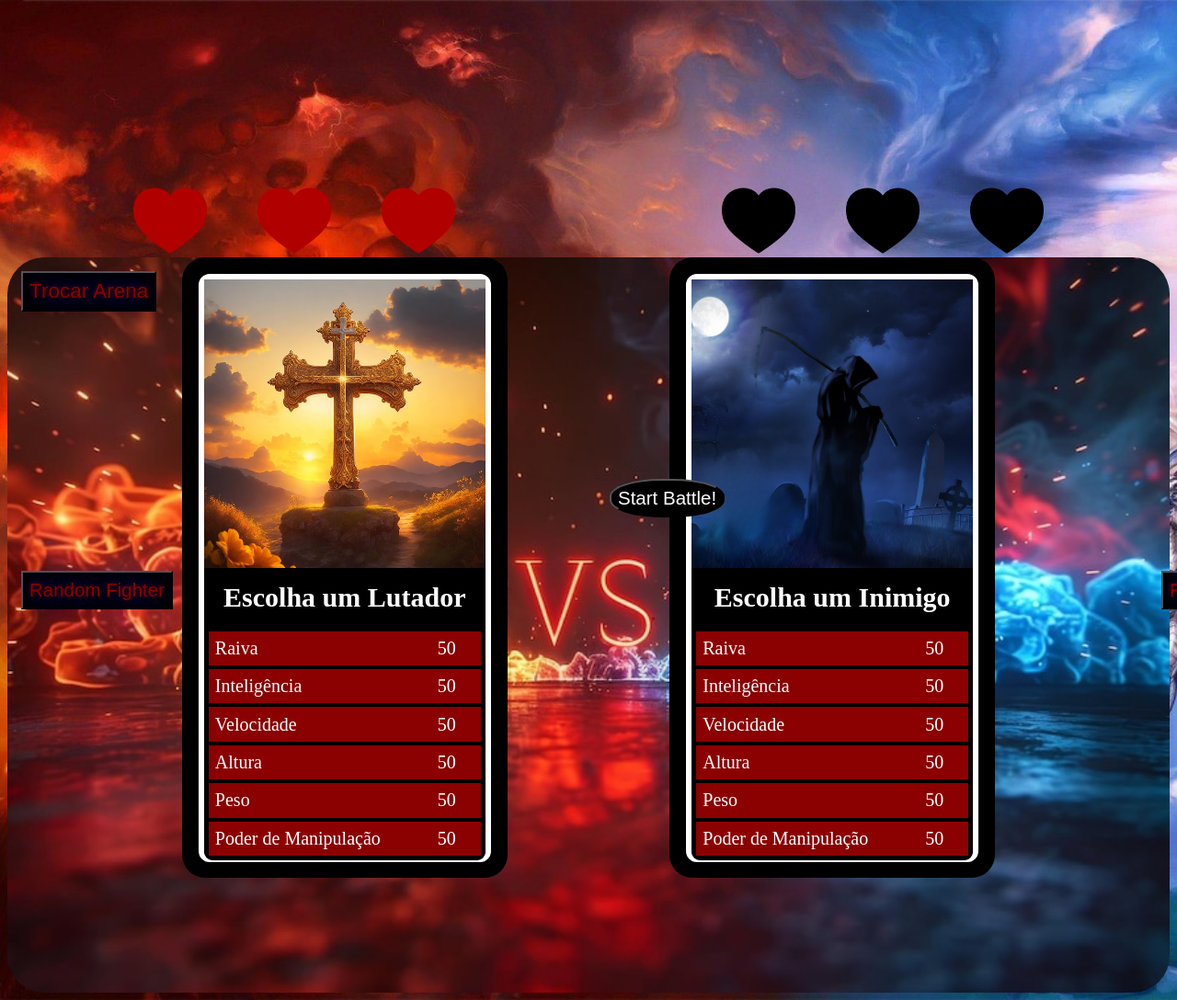
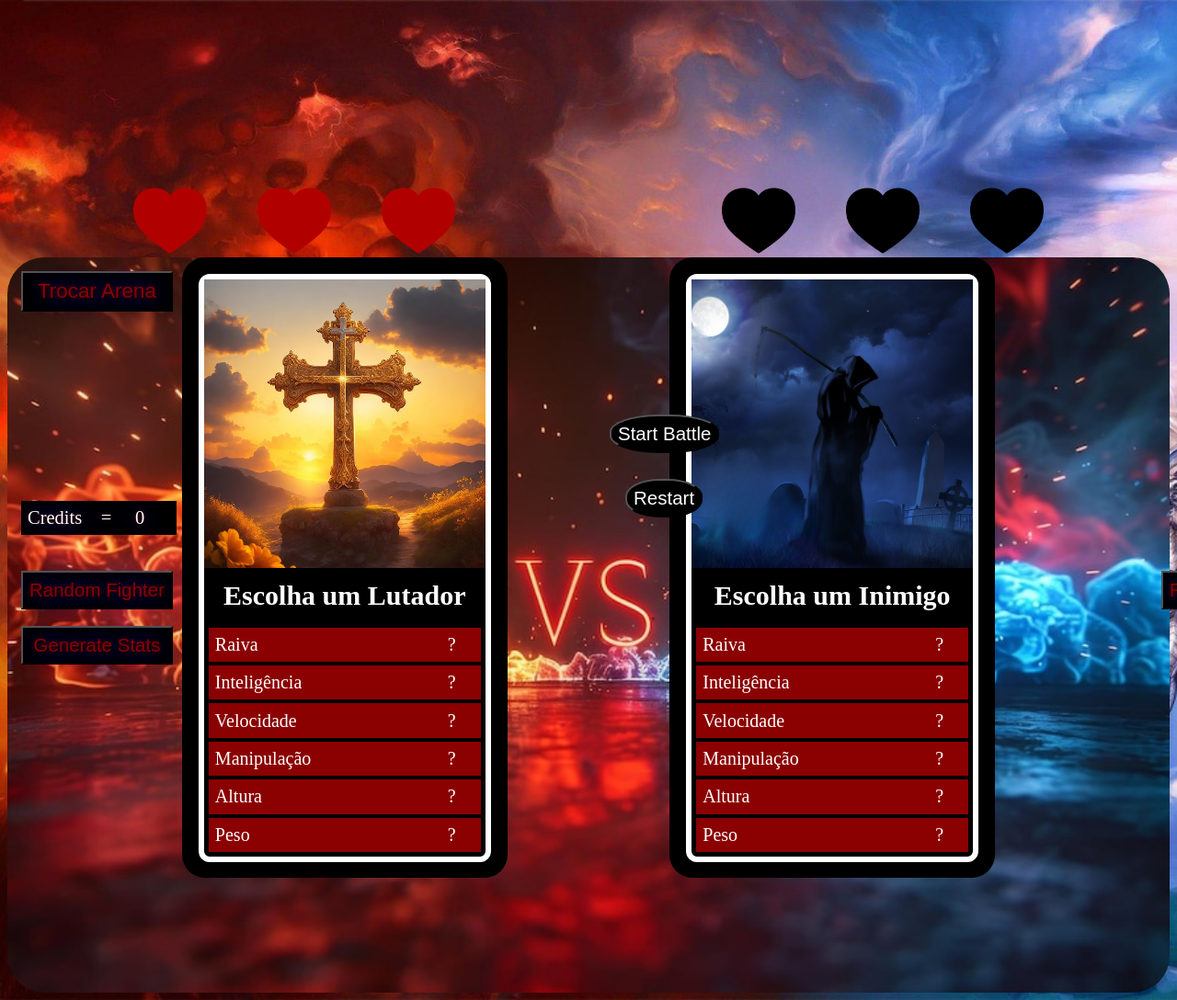
Before and after one commit to FelipeDDD/fightgame, a plain HTML site: page index.html in a window 1280 px wide. Shown: the top 1088 px of the page at 92% size. Drawn offline with Linux system fonts and the light colour scheme.

Commit message:
Small Update

```diff
--- a/index.html
+++ b/index.html
@@ -34,7 +34,11 @@
             </div>
           </div>
           <button id="randomFighterButton">Random Fighter</button>
+          <div class="creditsDiv">Credits&emsp;= &emsp;
+            <div id="credits">0</div>
+          </div>
           <button id="randomBossButton">Random Enemy</button>
+          <button id="randomStatsButton" data-original-text="Generate Stats">Generate Stats</button>
           <div class="ring">
             <div id="leftDiv" class="playDiv">
               <div id="cardDiv">
@@ -46,33 +50,34 @@
                   <div id="statsDiv" class="statsDiv">
                     <p>
                       <span id="statName">Raiva</span>
-                      <span class="statValue" id="str">50</span>
+                      <span class="statValue" id="str">?</span>
                     </p>
                     <p>
                       <span id="statName">Inteligência</span>
-                      <span class="statValue" id="int">50</span>
+                      <span class="statValue" id="int">?</span>
                     </p>
                     <p>
                       <span id="statName">Velocidade</span>
-                      <span class="statValue" id="spd">50</span>
+                      <span class="statValue" id="spd">?</span>
+                    </p>
+                    <p>
+                      <span id="statName">Manipulação</span>
+                      <span class="statValue" id="mStr">?</span>
                     </p>
                     <p>
                       <span id="statName">Altura</span>
-                      <span class="statValue" id="hei">50</span>
+                      <span class="statValue" id="hei">?</span>
                     </p>
                     <p>
                       <span id="statName">Peso</span>
-                      <span class="statValue" id="wgt">50</span>
-                    </p>
-                    <p>
-                      <span id="statName">Poder de Manipulação</span>
-                      <span class="statValue" id="mStr">50</span>
+                      <span class="statValue" id="wgt">?</span>
                     </p>
                   </div>
                 </div>
               </div>
             </div>
-            <button id="fightButton">Start Battle!</button>
+            <button id="fightButton">Start Battle</button>
+            <button id="restartButton">Restart</button>
             <div id="rightDiv" class="playDiv">
               <div id="cardDiv">
                 <div class="borderDiv">
@@ -83,27 +88,27 @@
                   <div id="statsDiv" class="statsDiv">
                     <p>
                       <span id="statName">Raiva</span>
-                      <span class="statValue" id="str2">50</span>
+                      <span class="statValue" id="str2">?</span>
                     </p>
                     <p>
                       <span id="statName">Inteligência</span>
-                      <span class="statValue" id="int2">50</span>
+                      <span class="statValue" id="int2">?</span>
                     </p>
                     <p>
                       <span id="statName">Velocidade</span>
-                      <span class="statValue" id="spd2">50</span>
+                      <span class="statValue" id="spd2">?</span>
+                    </p>
+                    <p>
+                      <span id="statName">Manipulação</span>
+                      <span class="statValue" id="mStr2">?</span>
                     </p>
                     <p>
                       <span id="statName">Altura</span>
-                      <span class="statValue" id="hei2">50</span>
+                      <span class="statValue" id="hei2">?</span>
                     </p>
                     <p>
                       <span id="statName">Peso</span>
-                      <span class="statValue" id="wgt2">50</span>
-                    </p>
-                    <p>
-                      <span id="statName">Poder de Manipulação</span>
-                      <span class="statValue" id="mStr2">50</span>
+                      <span class="statValue" id="wgt2">?</span>
                     </p>
                   </div>
                 </div>
--- a/script.js
+++ b/script.js
@@ -9,18 +9,48 @@ const centerDiv = document.getElementById("centerDiv");
 const rfButton = document.getElementById("randomFighterButton");
 const rbButton = document.getElementById("randomBossButton");
 const fButton = document.getElementById("fightButton");
+const rButton = document.getElementById("restartButton");
+const gsButton = document.getElementById("randomStatsButton");
+const creditsValue = document.getElementById("credits");
 const nameDiv = document.getElementById("cardNameDiv");
 const nameDiv2 = document.getElementById("cardNameDiv2");
 const cardImgDiv = document.getElementById("cardImgDiv");
+
+const str = document.getElementById("str");
+const int = document.getElementById("int");
+const spd =  document.getElementById("spd");
+const hei =  document.getElementById("hei");
+const wgt =  document.getElementById("wgt");
+const mStr =  document.getElementById("mStr");
+const str2 = document.getElementById("str2");
+const int2 = document.getElementById("int2");
+const spd2 =  document.getElementById("spd2");
+const hei2 =  document.getElementById("hei2");
+const wgt2 =  document.getElementById("wgt2");
+const mStr2 =  document.getElementById("mStr2");
+
+rfButton.addEventListener("click", searchFighter);
+rbButton.addEventListener("click", searchBoss);
+fButton.addEventListener("click", startBattle);
+rButton.addEventListener("click", restartBattle);
+gsButton.addEventListener("click", statsRandomizer);
+
+let credits = 0;
+let fighterHP = 0;
+let enemyHP = 0;
 
 function wall() {
   centerDiv.style.backgroundImage = "url(walls/arenaD.jpg)";
   document.body.style.backgroundImage = "url(walls/arenaDback.jpg)";
   document.body.style.backgroundColor = "rgba(255, 255, 255, 0";
-  document.body.style.backgroundBlendMode = "overlay";
+  document.body.style.backgroundBlrestartMode = "overlay";
   document.body.style.backgroundSize = "cover";
 }
-wall();
+
+window.onload = () => {
+  wall();
+  updateCredits(credits = 0);
+}
 
 function changeArena1() {
   centerDiv.style.backgroundImage = "url(walls/arena1back.jpg)";
@@ -79,12 +109,19 @@ function showFighterInfo(fighter) {
   const name = fighter.info.name;
   const imgSrc = `http://localhost:3000${fighter.info.img}`;
   const img = `<img src="${imgSrc}" alt="${name}"/>`;
-  const classe = fighter.info.classe;
+//   const classe = fighter.info.classe;
 
   nameDiv.innerHTML = name;
   cardImgDiv.innerHTML = img;
   updateStatsFighter(fighter.stats);
+
+  if (credits <= 0 ) {
+    rfButton.disabled = true;
+    rfButton.style.opacity = 0.8;
+    updateCredits(credits = 0)
 }
+}
+
 function showBossInfo(boss) {
   const name = boss.info.name;
   const imgSrc = `http://localhost:3000${boss.info.img}`;
@@ -96,12 +133,16 @@ function showBossInfo(boss) {
   updateStatsBoss(boss.stats);
 }
 function updateStatsFighter(stats) {
-  document.getElementById("str").textContent = stats.Força;
-  document.getElementById("int").textContent = stats.Inteligência;
-  document.getElementById("spd").textContent = stats.Velocidade;
-  document.getElementById("hei").textContent = stats.Altura;
-  document.getElementById("wgt").textContent = stats.Peso;
-  document.getElementById("mStr").textContent = stats.Manipulação;
+  gsButton.disabled = false;
+  gsButton.style.opacity = 1;
+  gsButton.textContent = gsButton.getAttribute("data-original-text");
+
+  str.textContent = stats.Força;
+  int.textContent = stats.Inteligência;
+  spd.textContent = stats.Velocidade;
+  hei.textContent = stats.Altura;
+  wgt.textContent = stats.Peso;
+  mStr.textContent = stats.Manipulação;
 }
 function updateStatsBoss(stats) {
   document.getElementById("str2").textContent = stats.Força;
@@ -116,7 +157,6 @@ function startBattle () {
     searchFighter();
     const hideStats = document.getElementById("rightDiv");
     const classHunter = hideStats.querySelectorAll(".statValue");
-
     classHunter.forEach(stat => {
         stat.style.visibility = "hidden";
     })
@@ -128,11 +168,25 @@ function startBattle () {
             }, 100);
             searchBoss();
 
+    updateCredits(11)
+
 }
+function restartBattle () {
+    location.reload()
+}
+function updateCredits (newCredits) {
+  credits = newCredits;
+  creditsValue.textContent = newCredits;
+  }
 
+function statsRandomizer (classe) {
 
+    str.textContent = parseInt(str.textContent) + Math.floor(Math.random() * 100) + 1;
+    int.textContent = parseInt(int.textContent) + Math.floor(Math.random() * 100) + 1;
+    spd.textContent = parseInt(spd.textContent) + Math.floor(Math.random() * 100) + 1;
+    mStr.textContent = parseInt(mStr.textContent) + Math.floor(Math.random() * 100) + 1;
 
-
-rfButton.addEventListener("click", searchFighter);
-rbButton.addEventListener("click", searchBoss);
-fButton.addEventListener("click", startBattle);
+    gsButton.disabled = true;
+    gsButton.textContent = 'Bonus Applied';
+    gsButton.style.opacity = 0.8;
+}
--- a/style.css
+++ b/style.css
@@ -37,6 +37,7 @@
     background-color: black;
     padding: 7px;
     cursor: pointer;
+    width: 165px;
 }
 .dropdownContent {
     display: none;
@@ -57,6 +58,7 @@
 
 #randomFighterButton {
     font-size: 20.5px;
+    width: 165px;
     color: darkred;
     text-shadow: 1px 1px 2px black, 0 0 25px blue, 0 0 5px darkred;
     background-color: black;
@@ -68,6 +70,7 @@
 }
 #randomBossButton {
     font-size: 20.5px;
+    width: 165px;
     color: darkred;
     text-shadow: 1px 1px 2px black, 0 0 25px blue, 0 0 5px darkred;
     background-color: black;
@@ -84,9 +87,44 @@
     padding: 7px;
     cursor: pointer;
     position: absolute;
-    margin: 241px 465px;
+    margin: 171px 465px;
     white-space: nowrap;
     border-radius: 45%;
+}
+#restartButton {
+    font-size: 20.5px;
+    color: white;
+    background-color: black;
+    padding: 7px;
+    cursor: pointer;
+    position: absolute;
+    margin: 241px 482px;
+    white-space: nowrap;
+    border-radius: 45%;
+}
+#randomStatsButton {
+    font-size: 20.5px;
+    width: 165px;
+    color: darkred;
+    text-shadow: 1px 1px 2px black, 0 0 25px blue, 0 0 5px darkred;
+    background-color: black;
+    padding: 7px;
+    cursor: pointer;
+    position: absolute;
+    margin: 401px 15px;
+    white-space: nowrap;
+}
+.creditsDiv {
+    display: flex;
+    font-size: 20.5px;
+    width: 155px;
+    color: white;
+    text-shadow: 1px 1px 2px black, 0 0 25px blue, 0 0 5px darkred;
+    background-color: black;
+    padding: 7px;
+    position: absolute;
+    margin: 265px 15px;
+    white-space: nowrap;
 }
 .playDiv {
     display: flex;
@@ -116,12 +154,11 @@
    height: 100%;
 }
 #cardNameDiv, #cardNameDiv2 {
-    padding: 7px;
     color: white;
     font-size: 30px;
     text-align: center;
     font-weight: bold;
-    padding: 15px;
+    padding: 13px;
 }
 .statsDiv {
     display: flex;
```
